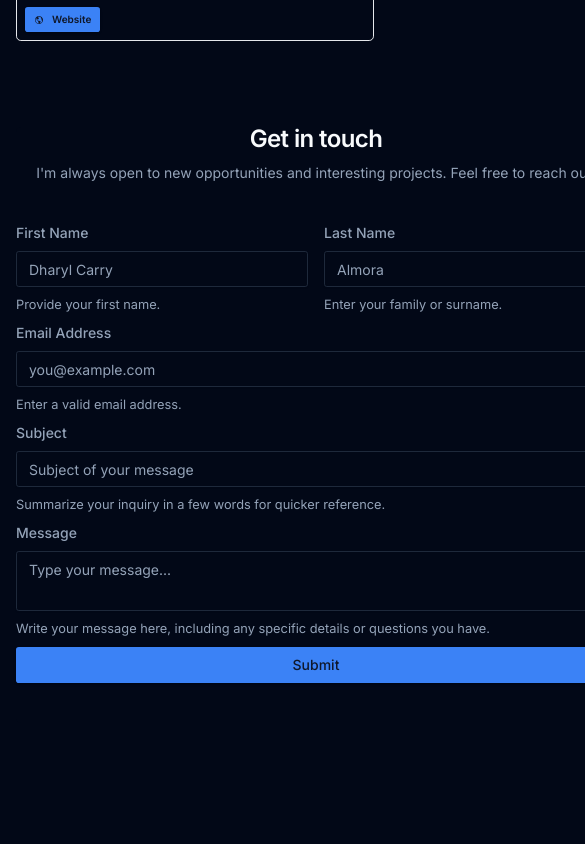
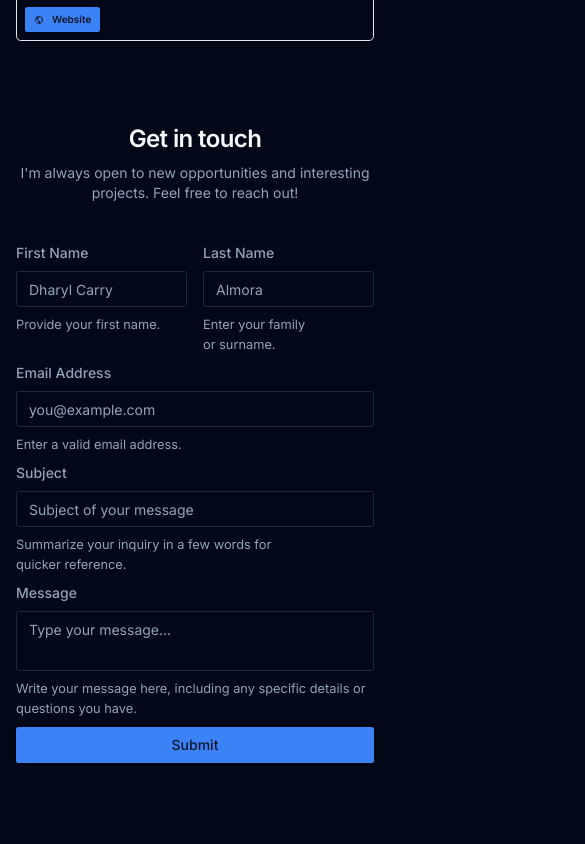
Before and after one commit to dharylovey/final-portfolio, a Next.js app: page / in a window 390 px wide. Shown: the part 3920-4764 px from the top of the page, 585 px wide, since content can reach past the window. Built offline with nearby package versions, Linux system fonts and the light colour scheme.

Commit message:
✨Fix responsiveness in contact form

```diff
--- a/src/components/ContactForm.tsx
+++ b/src/components/ContactForm.tsx
@@ -52,7 +52,7 @@ export default function ContactForm() {
   }
 
   return (
-    <Card className="mx-auto w-[600px] max-w-3xl">
+    <Card className="mx-auto w-full md:w-[600px]">
       <CardHeader className="space-y-3 text-center">
         <CardTitle>Get in touch</CardTitle>
         <CardDescription className="text-pretty font-sans text-sm text-muted-foreground md:text-lg">
@@ -62,10 +62,7 @@ export default function ContactForm() {
       </CardHeader>
       <CardContent>
         <Form {...form}>
-          <form
-            onSubmit={form.handleSubmit(onSubmit)}
-            className="mx-auto w-[600px] max-w-3xl space-y-2 py-10"
-          >
+          <form onSubmit={form.handleSubmit(onSubmit)} className="space-y-2 py-10">
             <div className="grid grid-cols-12 gap-4">
               <div className="col-span-6">
                 <FormField
```
Also changed, not shown: 1 other file (tests, documents, lock files or other folders).
